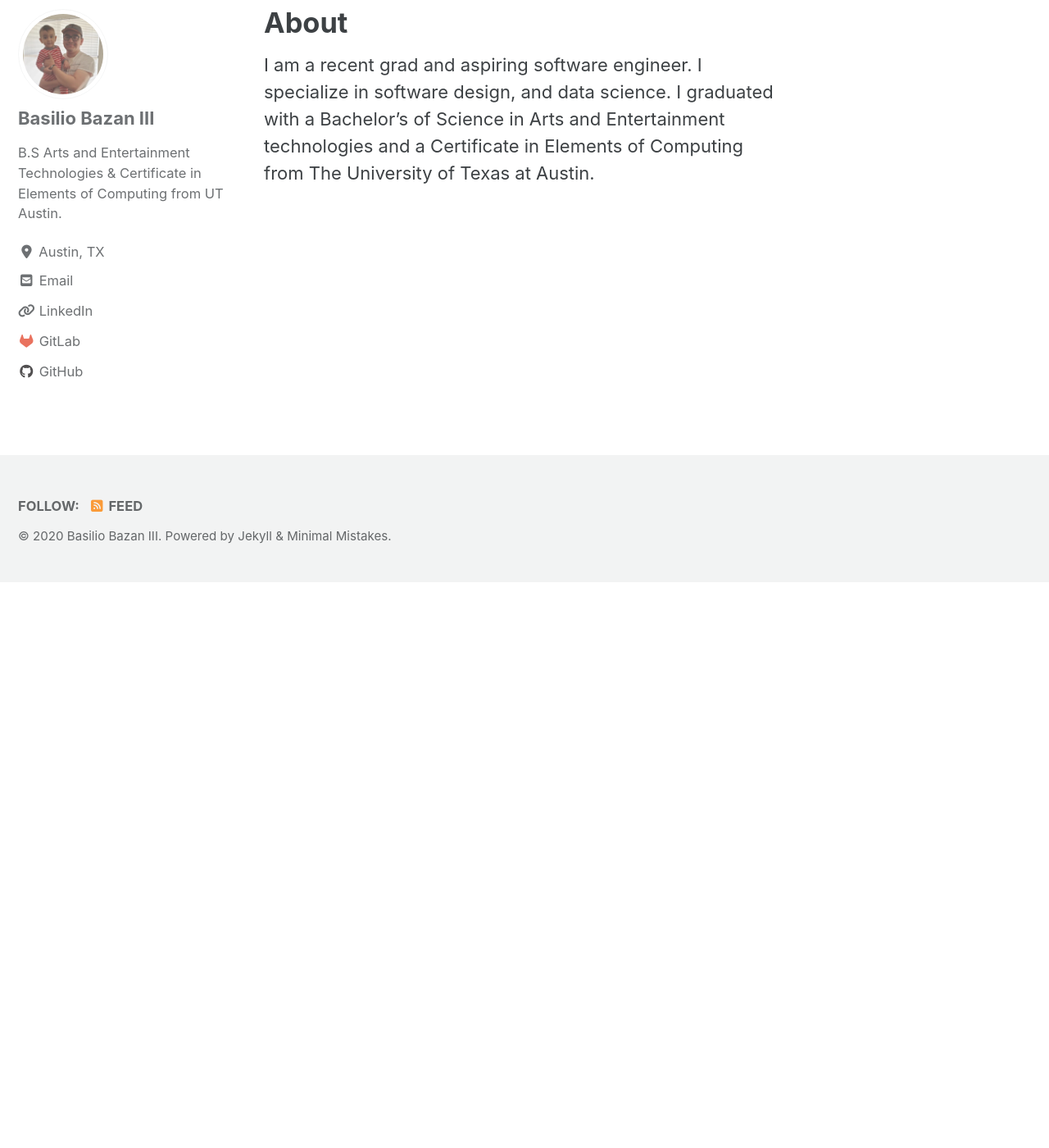
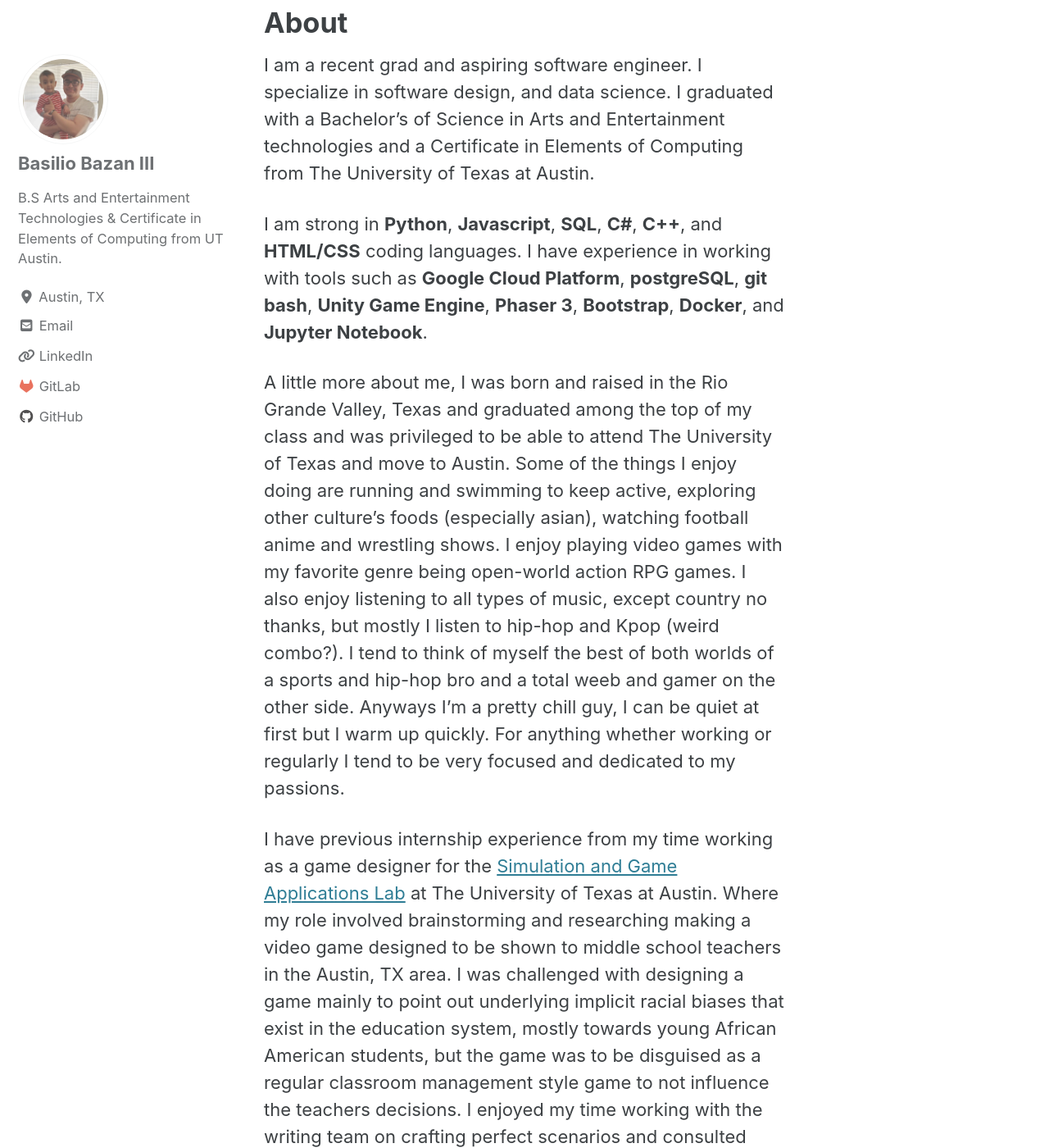
Before and after one commit to Basilio0505/basilio0505.github.io, a Jekyll site: the page built from _pages/about.md, in a window 1280 px wide and 1400 px high, scrolled down 827 px. Shown: the whole window at 82% size. Built offline with Jekyll 4.4.1, drawn with Linux system fonts in a browser that asks for light colours; cached includes are drawn as plain includes; nearby versions of some CDN libraries; before the commit the page ends 1537 px from its top, so only the background shows below that; some of the changed text lies outside the part shown.

Commit message:
About fleshed out

```diff
--- a/_pages/about.md
+++ b/_pages/about.md
@@ -9,3 +9,36 @@ I am a recent grad and aspiring software engineer. I specialize in software desi
 and data science. I graduated with a Bachelor's of Science in Arts and Entertainment
 technologies and a Certificate in Elements of Computing from The University of Texas
 at Austin.
+
+I am strong in **Python**, **Javascript**, **SQL**, **C#**, **C++**,
+and **HTML/CSS** coding languages. I have experience in working with tools such as
+**Google Cloud Platform**, **postgreSQL**, **git bash**, **Unity Game Engine**, **Phaser 3**,
+**Bootstrap**, **Docker**, and **Jupyter Notebook**.
+
+A little more about me, I was born and raised in the Rio Grande Valley, Texas and
+graduated among the top of my class and was privileged to be able to attend The University
+of Texas and move to Austin. Some of the things I enjoy doing are running and swimming
+to keep active, exploring other culture's foods (especially asian), watching  football anime
+and wrestling shows. I enjoy playing video games with my favorite genre being open-world
+action RPG games. I also enjoy listening to all types of music, except country no
+thanks, but mostly I listen to hip-hop and Kpop (weird combo?). I tend to think of
+myself the best of both worlds of a sports and hip-hop bro and a total weeb and gamer
+on the other side. Anyways I'm a pretty chill guy, I can be quiet at first but I
+warm up quickly. For anything whether working or regularly I tend to be very focused
+and dedicated to my passions.
+
+I have previous internship experience from my time working as a game designer for
+the [Simulation and Game Applications Lab](https://sagalab.utexas.edu/) at The University
+of Texas at Austin. Where my role involved brainstorming and researching making a
+video game designed to be shown to middle school teachers in the Austin, TX area.
+I was challenged with designing a game mainly to point out underlying implicit racial
+biases that exist in the education system, mostly towards young African American
+students, but the game was to be disguised as a regular classroom management style
+game to not influence the teachers decisions. I enjoyed my time working with the
+writing team on crafting perfect scenarios and consulted with a board of African
+American professors and graduate students at The University of Texas to assure we
+handled the sensitive topic with care.
+
+Thank you for taking the time in checking out my website here. Feel free to contact
+me at basilio0505@gmail.com or link up with me at my [LinkedIn](https://www.linkedin.com/in/basilio-bazan/)
+for any questions about my work.
```
